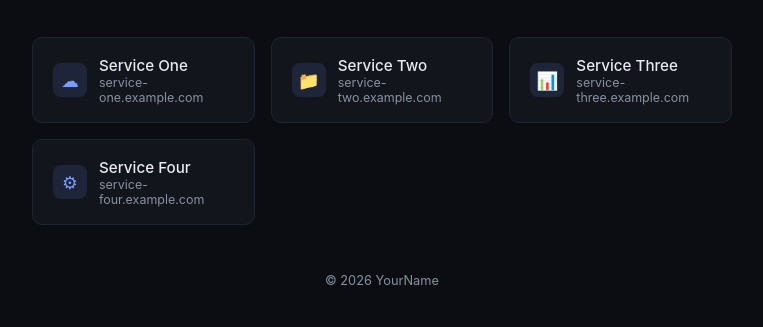
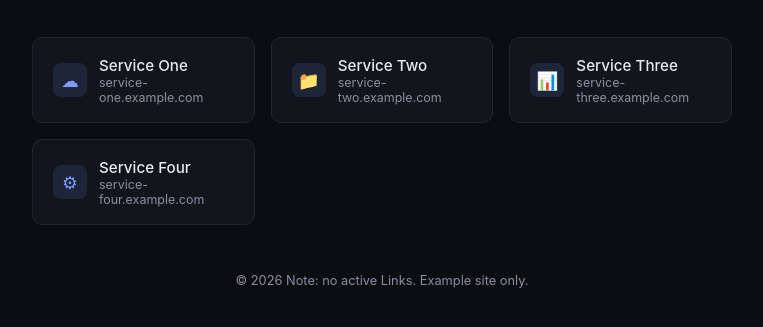
Before and after one commit to Kruxx269/kruxx.github.io, a plain HTML site: page index.html in a window 1280 px wide. Shown: the part 323-650 px from the top of the page, without its empty margins (258-1021 px from the left). Drawn offline with Linux system fonts and the light colour scheme.

Commit message:
Update index.html

```diff
--- a/index.html
+++ b/index.html
@@ -152,7 +152,7 @@
     </a>
   </div>
 
-  <footer>&copy; 2026 YourName</footer>
+  <footer>&copy; 2026 Note: no active Links. Example site only.</footer>
 
 </body>
 </html>
```
